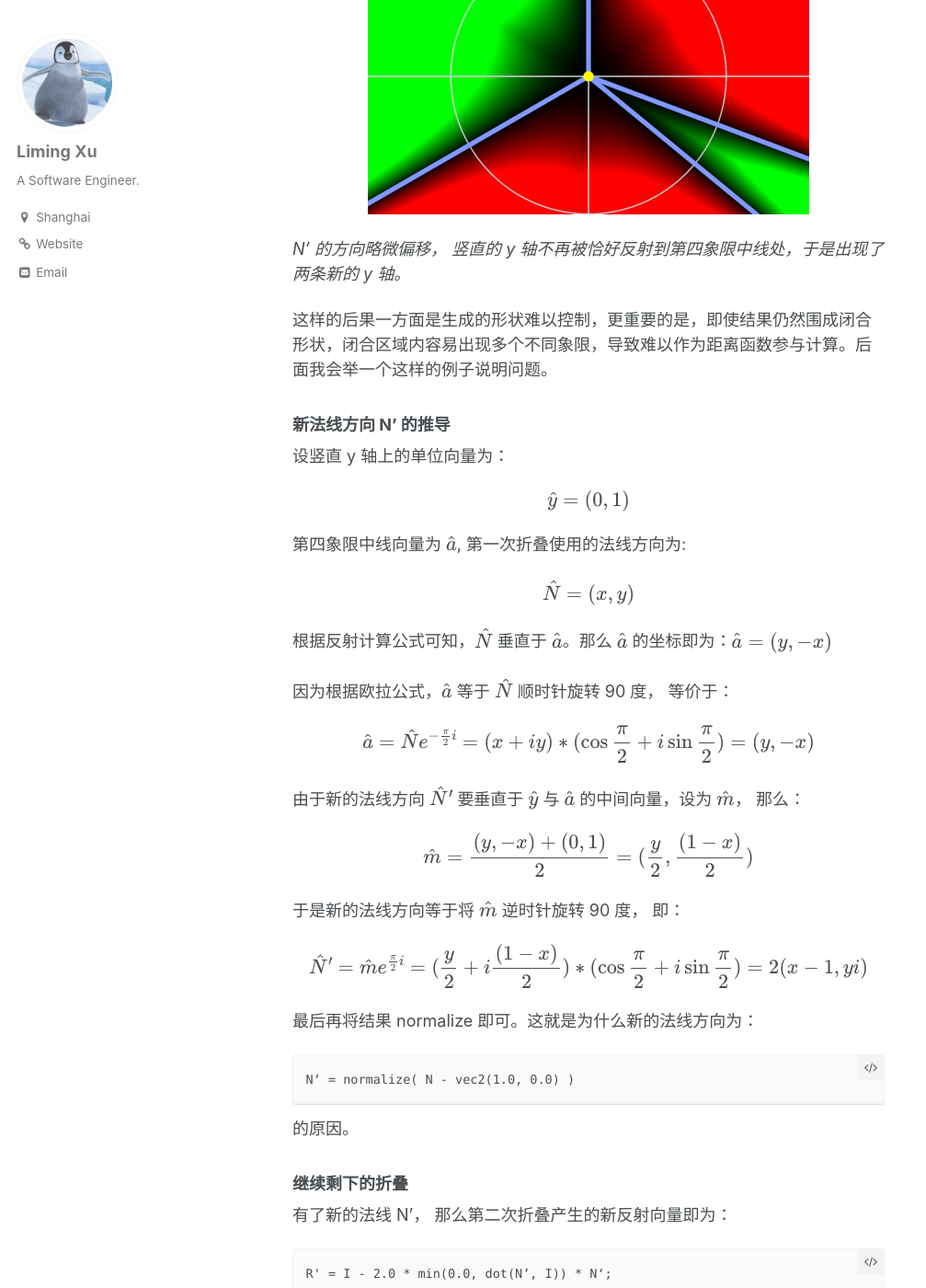
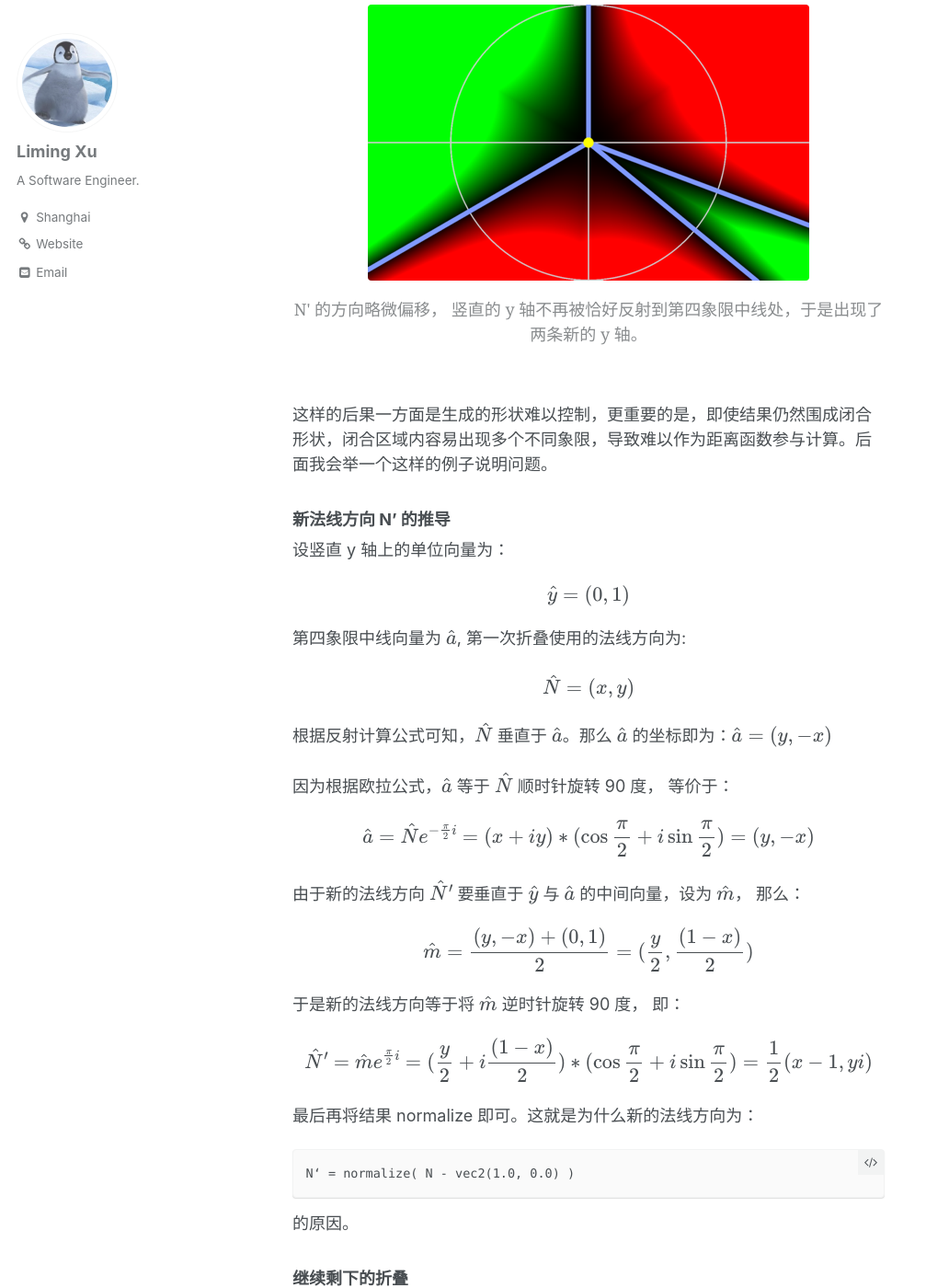
Before and after one commit to Evil-Ryu/evil-ryu.github.io, a Jekyll site: the page built from _posts/2018-03-14-space-folding-advanced.md, in a window 1280 px wide and 1400 px high, scrolled down 6117 px. Shown: the whole window at 92% size, without its empty margins (0-1007 px from the left). Built offline with Jekyll 4.4.1, drawn with Linux system fonts in a browser that asks for light colours; formulas are drawn with MathJax 3.

Commit message:
amendment for the last commit, fixed style and errors in the last post

```diff
--- a/_posts/2018-03-14-space-folding-advanced.md
+++ b/_posts/2018-03-14-space-folding-advanced.md
@@ -33,11 +33,10 @@ Anyways，无论是三维空间中的三角形：
 
 <br>
 
-
+<figure>
 <img src="/assets/images/space_folding_advanced/02.png" alt="what"/>
-{:.image-caption}
-*分形的一部分，在计算前被折叠到了近似三角形的空间中。*
-
+<figcaption>分形的一部分，在计算前被折叠到了近似三角形的空间中。</figcaption>
+</figure>
 <br/>
 
 ## 基于反射的折叠
@@ -59,19 +58,24 @@ R = I - 2.0 * min(0.0, dot(N, I)) * N;
 ### 将空间折叠到三角形中
 先画个图以便分析：
 
+
+<figure>
 <img src="/assets/images/space_folding_advanced/07.png" alt="what"/>
-{:.image-caption}
-*图中单位圆以白色表示，天蓝色为 y 轴，正向朝上， 粉红色为 x 轴， 正向朝右， 黄色为原点， 四个象限分别用红，绿，蓝，青色表示，颜色的渐变表示了坐标数值的增加，这样的表示可以让我们更容易看明白变换后的空间。*
+<figcaption>图中单位圆以白色表示，天蓝色为 y 轴，正向朝上， 粉红色为 x 轴， 正向朝右， 黄色为原点， 四个象限分别用红，绿，蓝，青色表示，颜色的渐变表示了坐标数值的增加，这样的表示可以让我们更容易看明白变换后的空间。</figcaption>
+</figure>
+
 <br/>
 
+<figure>
 <img src="/assets/images/space_folding_advanced/08.png" alt="what"/>
-{:.image-caption}
-*青色的向量表示法向 N， 蓝色的向量（图中被紫色向量覆盖）表示入射向量 I， 紫色的向量表示反射向量 R， 可以看到当 N 和 I 的夹角小于 90 度的时候，并不进行反射计算，I 和 R 是相等的。*
+<figcaption>青色的向量表示法向 N， 蓝色的向量（图中被紫色向量覆盖）表示入射向量 I， 紫色的向量表示反射向量 R， 可以看到当 N 和 I 的夹角小于 90 度的时候，并不进行反射计算，I 和 R 是相等的。</figcaption>
+</figure>
+<br/>
 
-
+<figure>
 <img src="/assets/images/space_folding_advanced/09.png" alt="what"/>
-{:.image-caption}
-*到当 N 和 I 的夹角大于 90 度的时候，开始计算反射，反射向量 R 开始顺时针往回旋转（当 I 继续逆时针旋转时）。 所以这样就简单地将坐标空间沿与 N 垂直的平面折叠了。*
+<figcaption>到当 N 和 I 的夹角大于 90 度的时候，开始计算反射，反射向量 R 开始顺时针往回旋转（当 I 继续逆时针旋转时）。 所以这样就简单地将坐标空间沿与 N 垂直的平面折叠了。</figcaption>
+</figure>
 <br/>
 
 研究了单个向量的变化规律以后，让我们来看看当整个坐标空间都执行这个变换之后的样子：
@@ -93,9 +97,10 @@ N‘ = normalize( N - vec2(1.0, 0.0) )
 
 这里读者可能有一个疑问，要是我并不想折叠出一个标准的三角形，而任意选择 N' 的方向会怎样呢，在某些情况下可能不会有大问题，但是大多数情况下，比如现在的第四象限，深绿色向量两边是镜像的，经过上一次反射折叠而形成的，如果 N' 的方向稍有偏移，第二次折叠会在第四象限中折叠出两条 y 轴（因为第四象限已经处于折叠状态中，如果在一张已经对折的纸中间剪一个孔，必然会导致打开的纸张出现两个孔）, 如下图，N' 的方向沿逆时针稍微旋转了一点，出现了两条 y 轴：
 
+<figure>
 <img src="/assets/images/space_folding_advanced/16.png" alt="what"/>
-{:.image-caption}
-*N' 的方向略微偏移， 竖直的 y 轴不再被恰好反射到第四象限中线处，于是出现了两条新的 y 轴。*
+<figcaption>N' 的方向略微偏移， 竖直的 y 轴不再被恰好反射到第四象限中线处，于是出现了两条新的 y 轴。</figcaption>
+</figure>
 <br/>
 
 这样的后果一方面是生成的形状难以控制，更重要的是，即使结果仍然围成闭合形状，闭合区域内容易出现多个不同象限，导致难以作为距离函数参与计算。后面我会举一个这样的例子说明问题。
@@ -122,7 +127,7 @@ $$\hat m = { (y, -x) + (0, 1) \over 2} = ({y\over2}, {(1-x)\over 2})$$
 
 于是新的法线方向等于将 $$\hat m$$ 逆时针旋转 90 度， 即：
 
-$$\hat N' = \hat{m}e^{ {\pi\over2} i } = ({y\over2}+i{(1-x)\over 2}) * (\cos{\pi\over2} + i\sin{\pi\over2}) = 2(x-1, yi)$$
+$$\hat N' = \hat{m}e^{ {\pi\over2} i } = ({y\over2}+i{(1-x)\over 2}) * (\cos{\pi\over2} + i\sin{\pi\over2}) = {1\over2}(x-1, yi)$$
 
 最后再将结果 normalize 即可。这就是为什么新的法线方向为：
 
--- a/_sass/minimal-mistakes/_base.scss
+++ b/_sass/minimal-mistakes/_base.scss
@@ -209,14 +209,21 @@ li ol {
 /* Figures and images */
 
 figure {
-  display: -webkit-box;
-  display: flex;
-  -webkit-box-pack: justify;
-  justify-content: space-between;
-  -webkit-box-align: start;
-  align-items: flex-start;
-  flex-wrap: wrap;
-  margin: 2em 0;
+  //display: -webkit-box;
+  //display: flex;
+
+  // my own style begins -----
+  display: table;
+  text-align: center;
+  margin: 0 auto;
+  // my own style ends ------
+
+  //-webkit-box-pack: justify;
+  //justify-content: space-between;
+  //-webkit-box-align: start;
+  //align-items: flex-start;
+  //flex-wrap: wrap;
+  //margin: 2em 0;
 
   img,
   iframe,
@@ -225,7 +232,7 @@ figure {
   }
 
   img {
-    width: 100%;
+    //width: 100%;
     border-radius: $border-radius;
     -webkit-transition: $global-transition;
     transition: $global-transition;
@@ -268,7 +275,7 @@ figcaption {
   margin-bottom: 0.5em;
   color: $muted-text-color;
   font-family: $caption-font-family;
-  font-size: $type-size-6;
+  font-size: $type-size-5;
 
   a {
     -webkit-transition: $global-transition;
```
